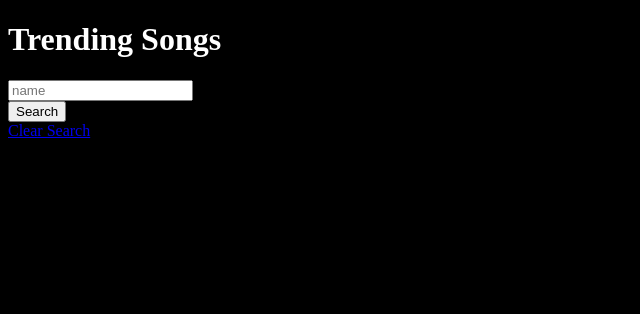
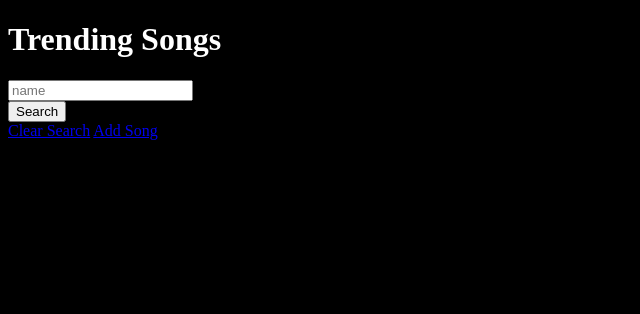
Before and after one commit to amcgurney/loureed, a Django app: page /songs/ in a window 1280 px wide. Shown: the part 62-376 px from the top of the page, without its empty margins (0-640 px from the left). Run offline with Django 4.2, Linux system fonts and the light colour scheme; data that the repository does not hold is empty.

Commit message:
create route added

```diff
--- a/main_app/templates/song_list.html
+++ b/main_app/templates/song_list.html
@@ -14,6 +14,7 @@
   </div>
   <!--  This anchor tag will redirect back to artist list without a query param -->
   <a class="button is-dark" href="{% url 'song_list' %}">Clear Search</a>
+  <a class="button is-dark" href="{% url 'song_create' %}">Add Song</a>
 </form>
 <div class="gallery">
   {% for song in songs %}
```
